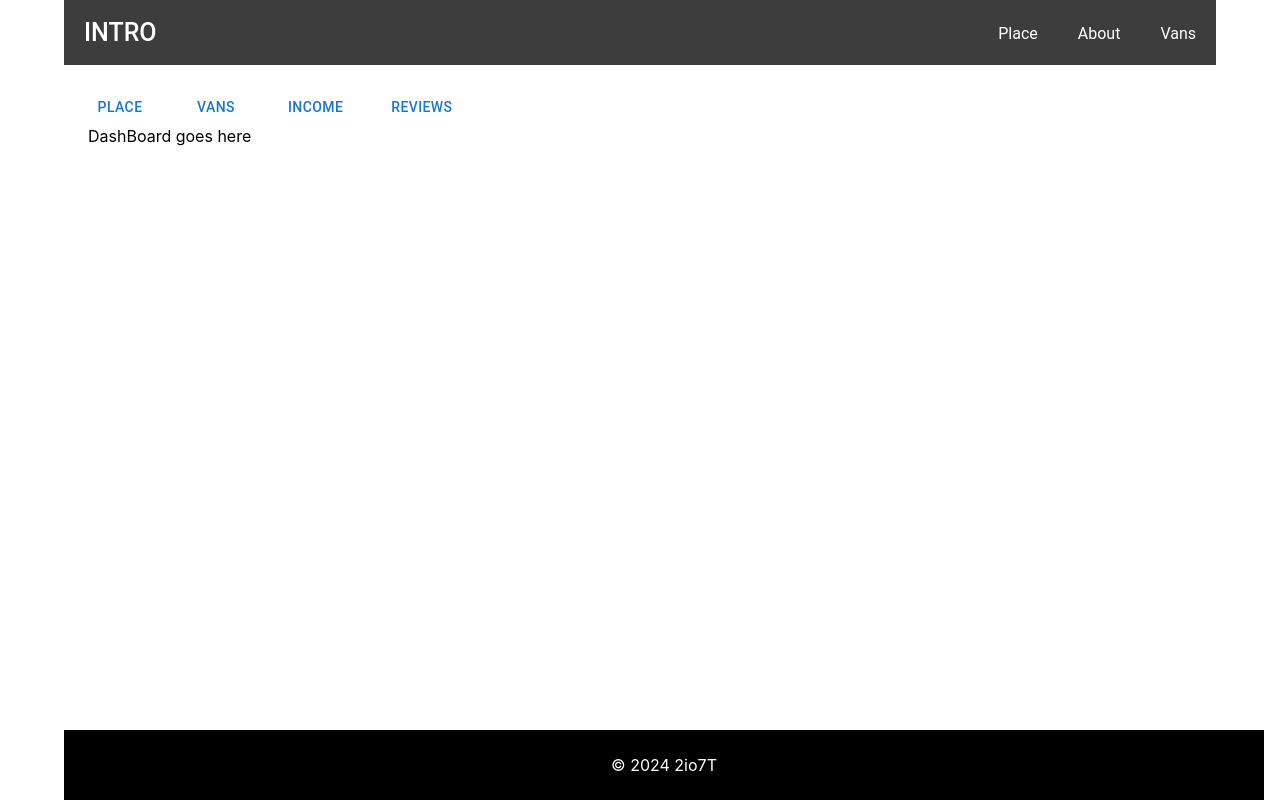
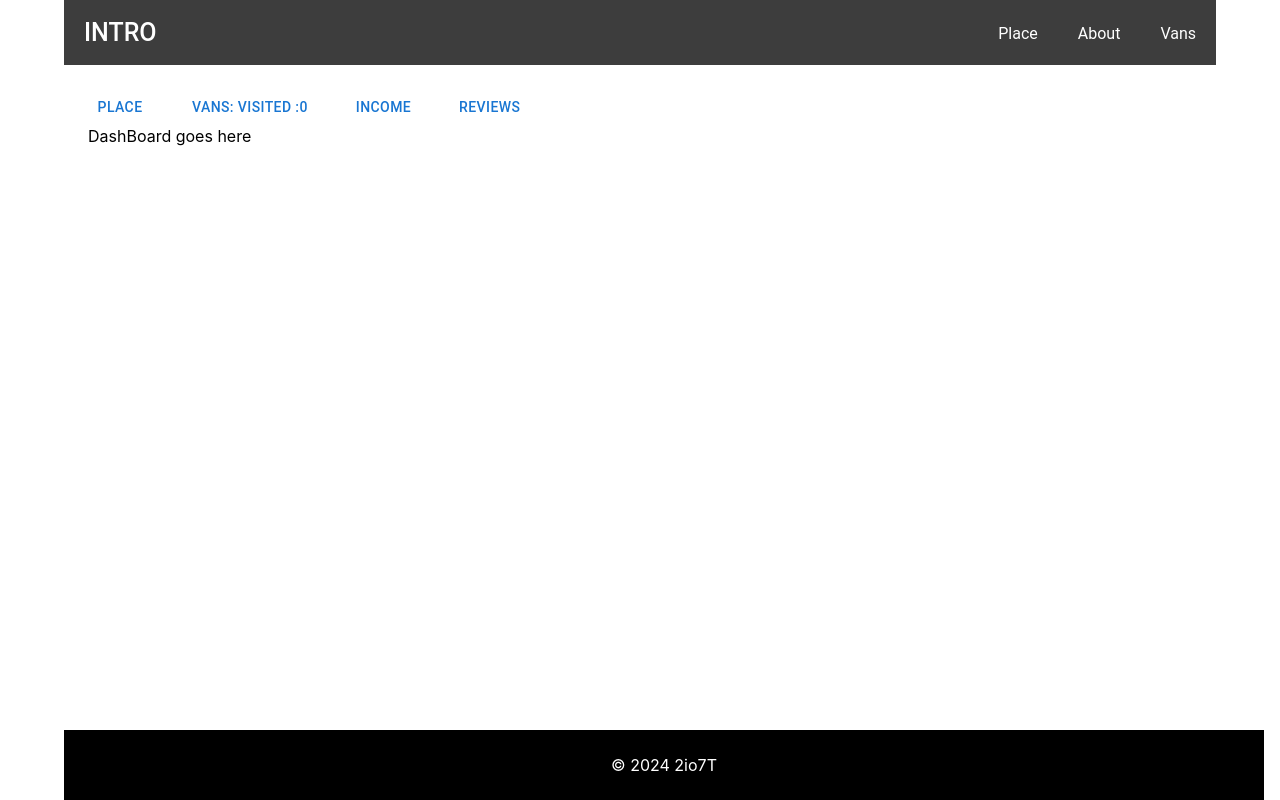
Before and after one commit to seungsooHa92/front-2io7t, a React (Vite) app: page /place in a window 1280 px wide. Built offline with nearby package versions, Linux system fonts and the light colour scheme.

Commit message:
feat: outlet context

```diff
--- a/src/components/PlaceLayout.tsx
+++ b/src/components/PlaceLayout.tsx
@@ -1,8 +1,14 @@
 import { Button } from '@mui/material'
+import { useState } from 'react'
 import { Outlet, useNavigate } from 'react-router-dom'
 
 export default function PlaceLayout() {
   const navigate = useNavigate()
+  const [visitCount, setVisitCount] = useState<number>(0)
+
+  const increaseVisitCount = () => {
+    setVisitCount((prev) => prev + 1)
+  }
   return (
     <>
       <div>
@@ -18,7 +24,7 @@ export default function PlaceLayout() {
           onClick={() => navigate('/place/vans')}
           sx={{ marginRight: '32px' }}
         >
-          Vans
+          Vans: visited :{visitCount}
         </Button>
         <Button
           variant="text"
@@ -31,7 +37,7 @@ export default function PlaceLayout() {
           Reviews
         </Button>
       </div>
-      <Outlet />
+      <Outlet context={increaseVisitCount as () => void} />
     </>
   )
 }
--- a/src/pages/Place/PlaceVans.tsx
+++ b/src/pages/Place/PlaceVans.tsx
@@ -1,12 +1,14 @@
 import { Typography } from '@mui/material'
 import { styled } from '@mui/material/styles'
-import { useNavigate } from 'react-router-dom'
+import { useNavigate, useOutletContext } from 'react-router-dom'
 import { Van } from '../../types'
 import { useGetVans } from '../../useGetVans'
 
 export default function PlaceVans() {
   const { data } = useGetVans()
   const navigate = useNavigate()
+  const increaseVisitCount = useOutletContext<() => void>()
+
   return (
     <div>
       <Typography variant="h5" sx={{ marginTop: '24px', marginBottom: '24px' }}>
@@ -16,6 +18,7 @@ export default function PlaceVans() {
         {data?.data?.vans.map((van: Van.Van) => (
           <List
             onClick={() => {
+              increaseVisitCount()
               navigate(`${van.id}`)
             }}
           >
```
